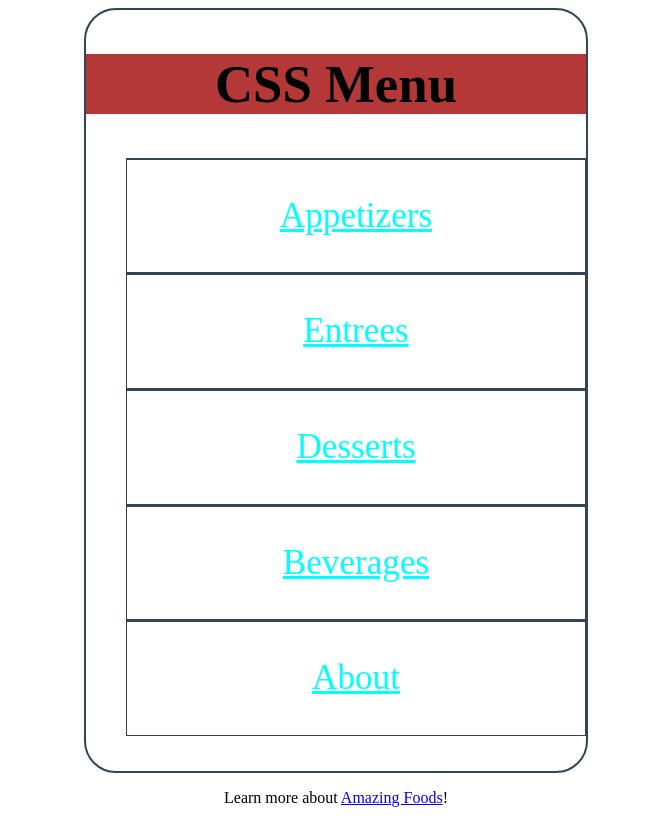
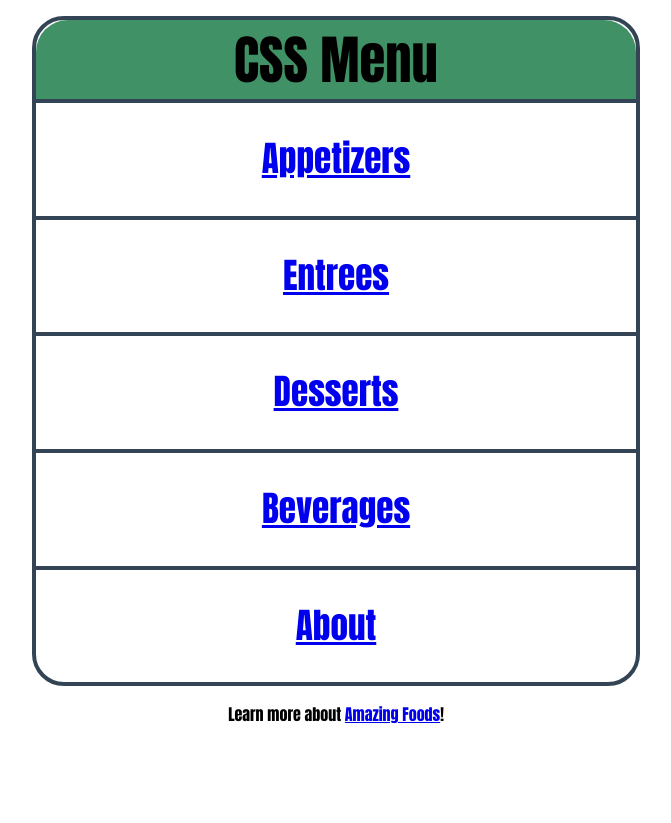
Before and after one commit to sarthakgupta023/css-projects, a plain HTML site: page menu-view/index.html in a window 1280 px wide. Shown: the whole page, without its empty margins (304-975 px from the left). After the commit the page ends 800 px from the top, so only its background shows below. Drawn offline with Linux system fonts and the light colour scheme.

Commit message:
chore: updated css and added gitignore file

```diff
--- a/menu-view/css/style.css
+++ b/menu-view/css/style.css
@@ -1,38 +1,45 @@
-*{
+* {
+    margin: 0;
+    padding: 0;
    text-align: center;
+   font-family: Impact, Haettenschweiler, 'Arial Narrow Bold', sans-serif;
 }
-nav{
+nav {
     font-size: 2.2em;
-    border: 2px solid #345;
+    border: 4px solid #345;
     border-radius: 2rem;
-    max-width: 500px;
-    margin: 0 auto 1rem;
+    max-width: 600px;
+   margin: 1rem auto;
+   text-decoration: none;
+}
 
+h2 {
+    background-color: rgb(65, 145, 102);
+    border-radius: 2rem 2rem 0 0;
+}
+
+ul li {
+    list-style-type: none;
+    line-height: 3.2em;
 
 }
-h2{
-    padding-top: 0rem;
-    background-color: rgb(181, 56, 56);
+li {
+    border-top:  4px solid #345;
+    margin-left: 0em;
+
 }
 
 
-
-
-
-ul li{
-    list-style-type: none;
-    line-height: 3.2em;
-    border-top: 2px solid #345;
-
-
+ li a:visited {
+    color: rgb(106, 229, 229);
 }
-li{
-    border: 1px solid #345;
+li a {
+    display: block;
 }
-
-li a,
-a:visited{
-    color: aqua;
+ li a:hover {
+    background-color: #345;
+    color: rgb(106, 229, 229, 0.6);
 }
-
-a:hover
+li:last-child a{
+    border-radius: 0 0 2rem 2rem;
+}
```
Also changed, not shown: 1 other file.
